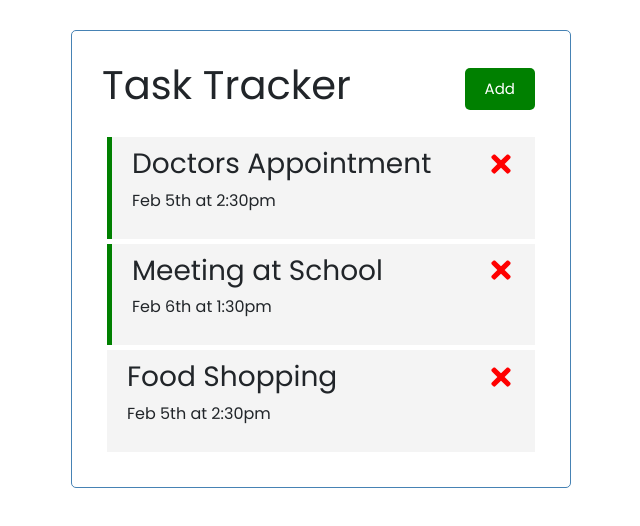
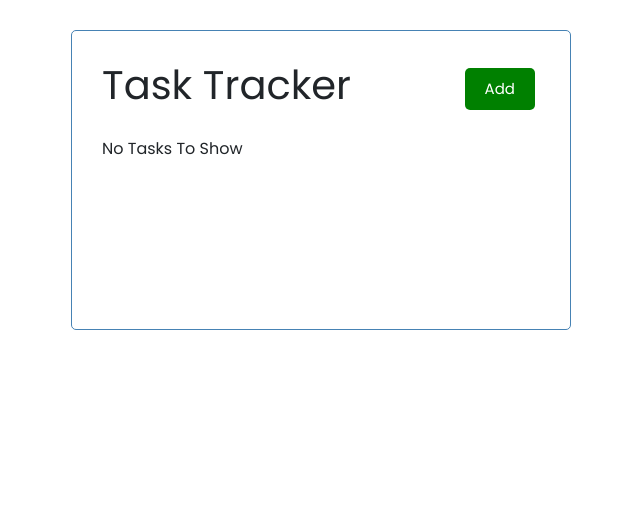
Before and after one commit to ttran9/traversy-react-crash-course, a React app: page / in a window 1280 px wide. Shown: the top 526 px of the page, without its empty margins (319-959 px from the left). Built offline with nearby package versions, Linux system fonts and the light colour scheme.

Commit message:
moving data out of the root component.

```diff
--- a/src/App.js
+++ b/src/App.js
@@ -7,26 +7,8 @@
 
 function App() {
     const [showAddTask, setShowAddTask] = useState(false);
-    const [tasks, setTasks] = useState([
-        {
-            "id": 1,
-            "text": "Doctors Appointment",
-            "day": "Feb 5th at 2:30pm",
-            "reminder": true
-          },
-          {
-            "id": 2,
-            "text": "Meeting at School",
-            "day": "Feb 6th at 1:30pm",
-            "reminder": true
-          },
-          {
-              "id": 3,
-              "text": 'Food Shopping',
-              "day": 'Feb 5th at 2:30pm',
-              "reminder": false,
-          }
-    ])
+    const [tasks, setTasks] = useState([])
+
 
     // Add Task
     const addTask = (task) => {
```
